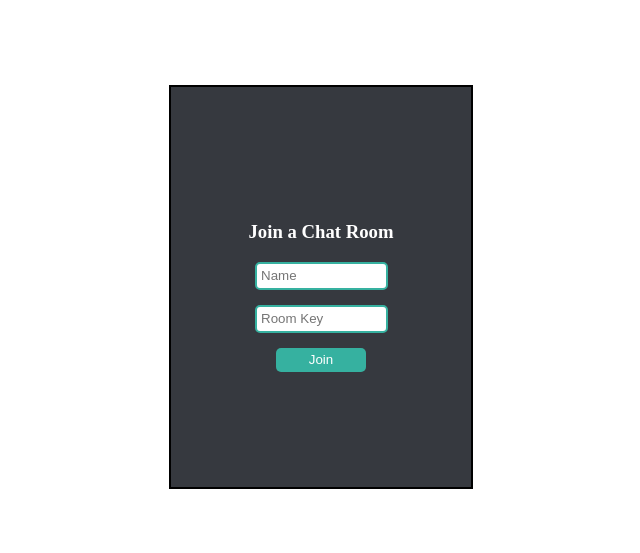
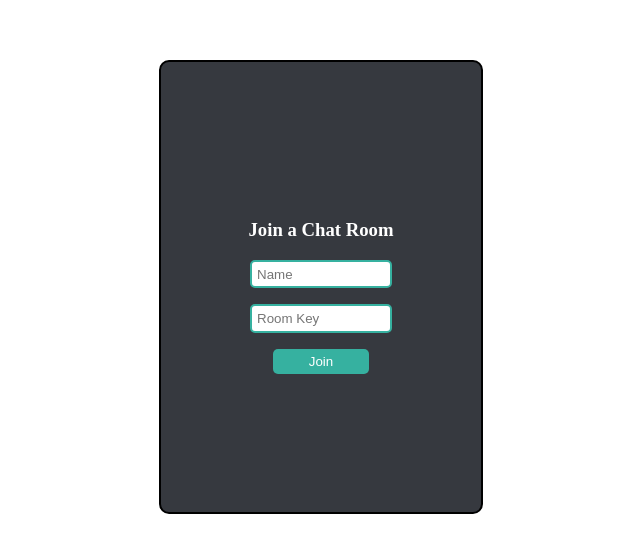
Before and after one commit to RegisRay/Mr-Chat, a React (Create React App) app in the folder client/: page / in a window 1280 px wide. Shown: the part 121-674 px from the top of the page, without its empty margins (319-959 px from the left). Built offline with nearby package versions, Linux system fonts and the light colour scheme; no server answers.

Commit message:
Update home page size

```diff
--- a/client/src/App.css
+++ b/client/src/App.css
@@ -38,8 +38,9 @@
   text-align: center;
   border: 2px solid black;
   background-color: #36393f;
-  width: 300px;
-  height: 400px;
+  width: 320px;
+  height: 450px;
+  border-radius: 10px;
 }
 
 .joinChatContainer input {
```
